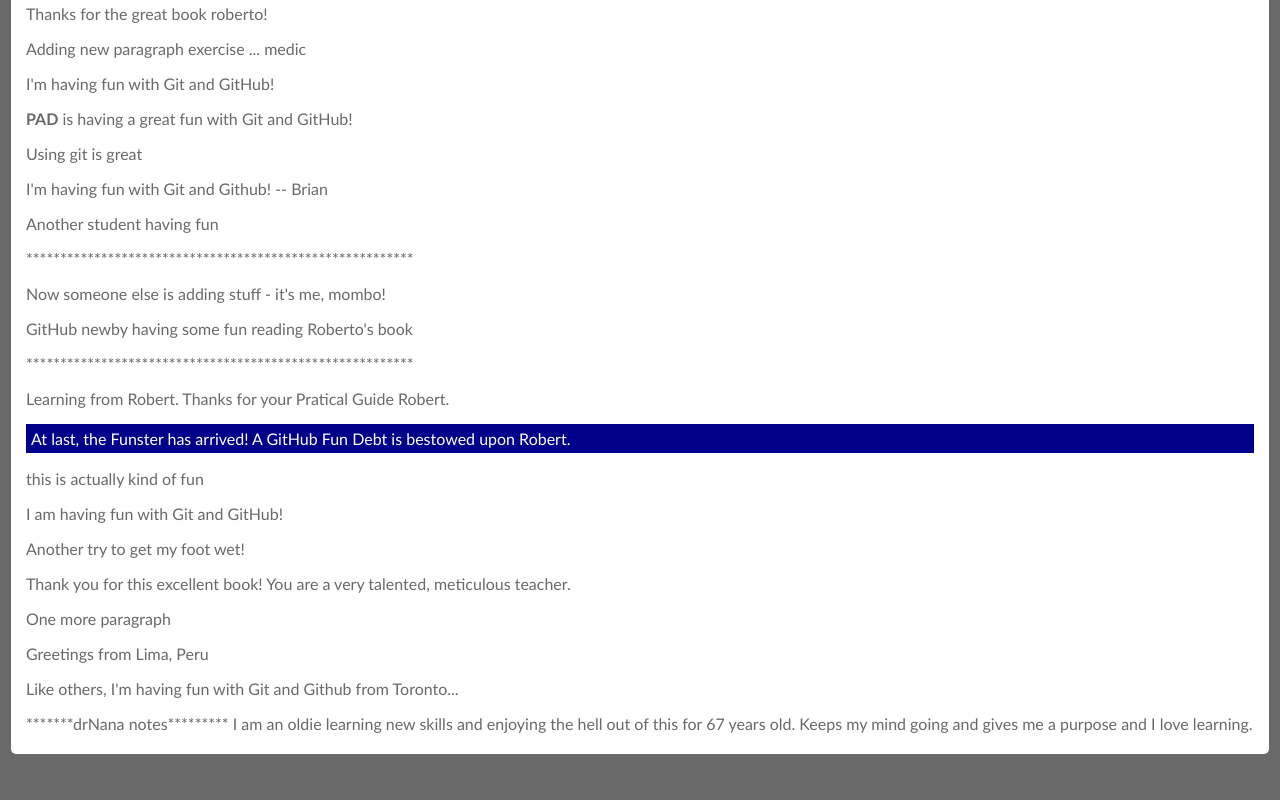
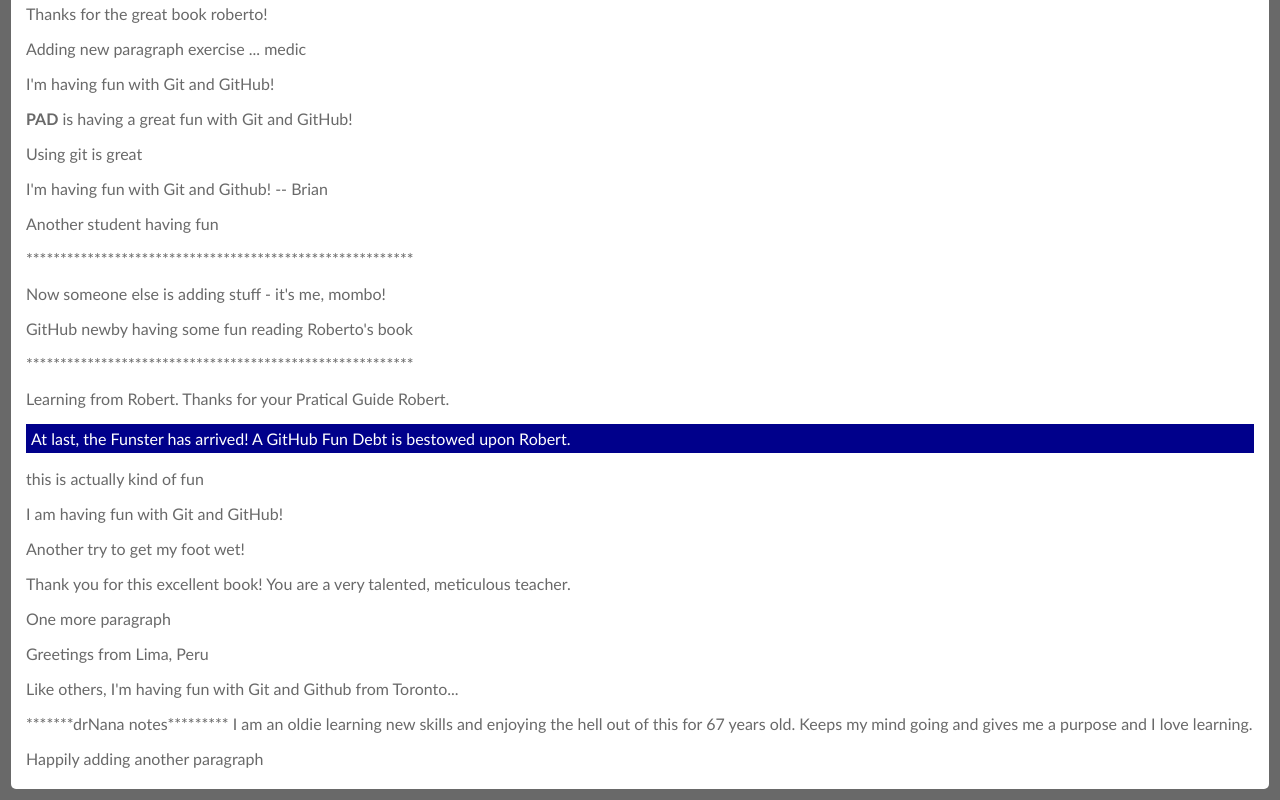
Before and after one commit to robertovormittag/open-website, a plain HTML site: page index.html in a window 1280 px wide. Shown: the part 1165-1965 px from the top of the page. Before the commit the page ends 1930 px from the top, so only its background shows below. Drawn offline with Linux system fonts and the light colour scheme.

Commit message:
added another paragraph

```diff
--- a/index.html
+++ b/index.html
@@ -61,7 +61,7 @@
 <p>Greetings from Lima, Peru</p>
 <p>Like others, I'm having fun with Git and Github from Toronto...</p>
 <p>*******drNana notes********* I am an oldie learning new skills and enjoying the hell out of this for 67 years old. Keeps my mind going and gives me a purpose and I love learning.</p>
-
+<p>Happily adding another paragraph</p>
 </div>
 </body>
 </html>
```
